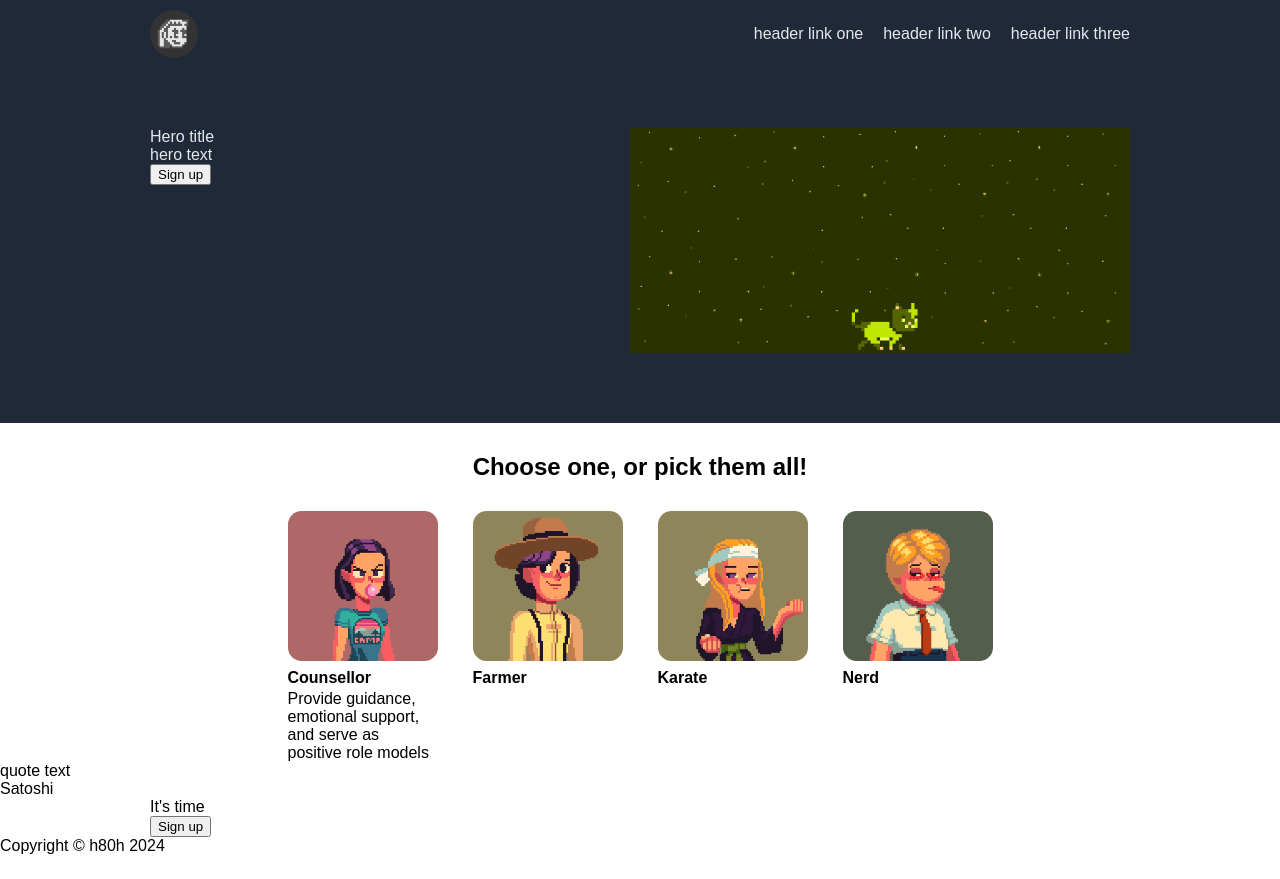
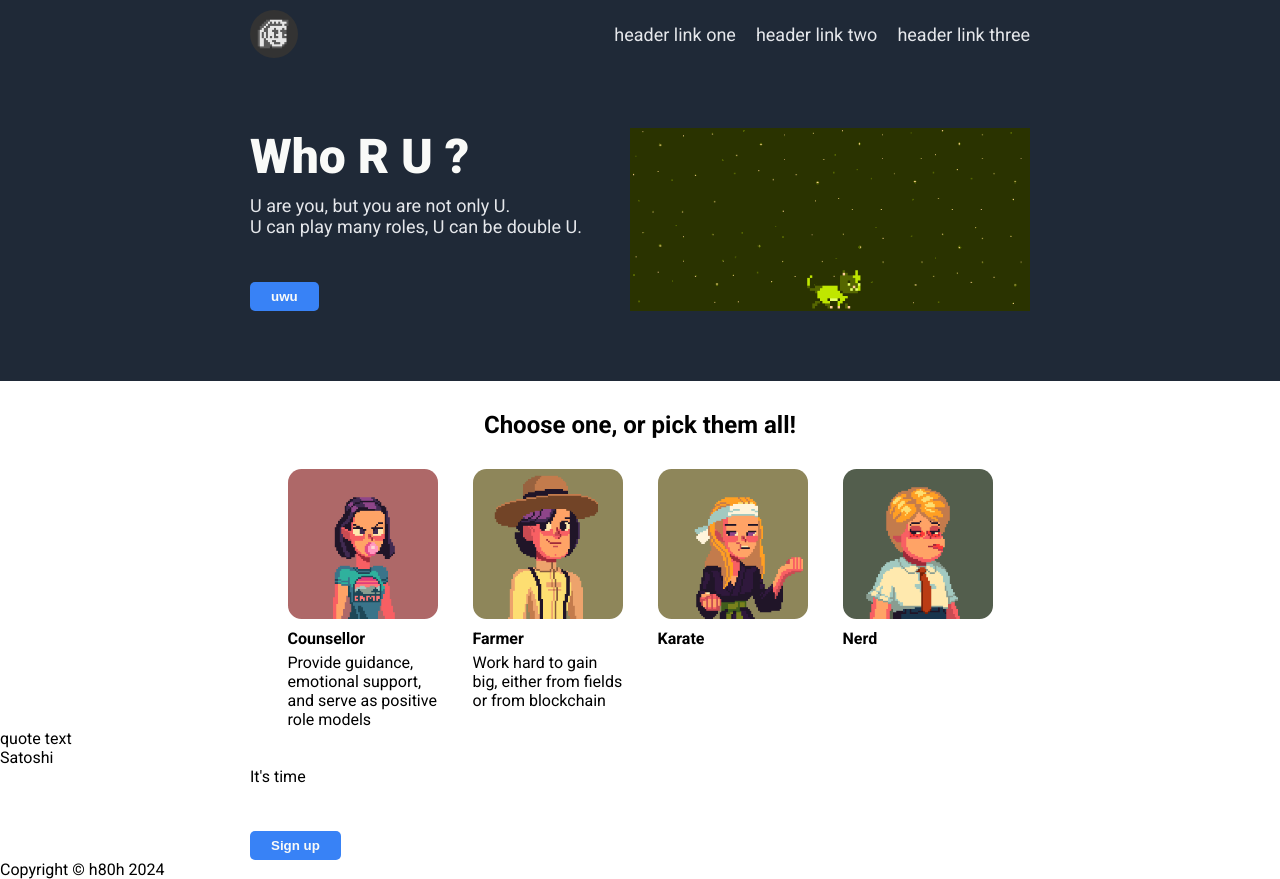
Before and after one commit to h80h/Landing_page, a plain HTML site: page index.html in a window 1280 px wide. Before the commit the page ends 855 px from the top, so only its background shows below. Drawn offline with Linux system fonts and the light colour scheme.

Commit message:
Give the landing page a subject, add favicon And do some decorate

```diff
--- a/index.html
+++ b/index.html
@@ -3,8 +3,15 @@
 <head>
   <meta charset="UTF-8">
   <meta name="viewport" content="width=device-width, initial-scale=1.0">
-  <title>Who are you?</title>
+  <title>Who R U?</title>
+  <link rel="apple-touch-icon" sizes="180x180" href="/apple-touch-icon.png">
+  <link rel="icon" type="image/png" sizes="32x32" href="./favicon/favicon-32x32.png">
+  <link rel="icon" type="image/png" sizes="16x16" href="./favicon/favicon-16x16.png">
+  <link rel="manifest" href="/site.webmanifest">
   <link rel="stylesheet" href="style.css">
+  <link rel="preconnect" href="https://fonts.googleapis.com">
+  <link rel="preconnect" href="https://fonts.gstatic.com" crossorigin>
+  <link href="https://fonts.googleapis.com/css2?family=Roboto:ital,wght@0,100;0,300;0,400;0,500;0,700;0,900;1,100;1,300;1,400;1,500;1,700;1,900&display=swap" rel="stylesheet">
 </head>
 <body>
   <div class="header">
@@ -20,9 +27,11 @@
 
   <div class="hero">
     <div class="content">
-      <div>Hero title</div>
-      <div>hero text</div>
-      <button>Sign up</button>
+      <div class="title">Who R U ?</div>
+      <div class="text">
+        U are you, but you are not only U.<br>
+        U can play many roles, U can be double U.</div>
+      <button>uwu</button>
     </div>
     <div class="hero_img">
       <img src="./image/hero_kiwi_walk_5.gif" alt="Kiwi_the_cat_wallpaper">
@@ -50,7 +59,9 @@
         <div class="info_header">
           Farmer
         </div>
-        <div class="info-text"></div>
+        <div class="info-text">
+          Work hard to gain big, either from fields or from blockchain
+        </div>
       </div>
       <div class="info">
         <div class="info_img">
--- a/style.css
+++ b/style.css
@@ -1,5 +1,5 @@
 body {
-  font-family: sans-serif;
+  font-family: "Roboto", sans-serif;
   margin: 0;
   max-height: 100vh;
   display: flex;
@@ -9,7 +9,7 @@ body {
 .header,
 .hero,
 .CTA {
-  padding: 0 150px;
+  padding: 0 250px;
 }
 
 .header,
@@ -47,23 +47,51 @@ a {
 
 .hero {
   display: flex;
+  flex: 1;
   justify-content: space-between;
-  padding: 70px 150px
+  padding: 70px 250px;
+  gap: 30px;
 }
 
 .hero_img{
-  width: 500px;  /* Adjust size as needed */
-  height: auto; /* Should be the same as width for a perfect circle */
+  width: 400px;
+  height: auto;
   overflow: hidden;
   display: flex;
   justify-content: center;
   align-items: center;
+}
 
-}
 
 .header a,
 .hero {
   color: #e5e7eb;
+}
+
+.hero .title {
+  font-size: 48px;
+  color: #F9FAF8;
+  font-weight: 900;
+}
+
+.header li,
+.hero .text {
+  font-size: 18px;
+  color: #E5E7EB;
+}
+
+.hero .text{
+  margin-top: 10px;
+}
+
+button {
+  background-color: #3882F6;
+  color: #F9FAF8;
+  font-weight: bold;
+  border-style: none;
+  padding: 7px 21px;
+  border-radius: 5px;
+  margin-top: 45px;
 }
 
 .info_area {
@@ -101,7 +129,7 @@ a {
 }
 
 .info_header {
-  padding: 8px 0 3px 0;
+  padding: 10px 0 5px 0;
   font-weight: bolder;
 }
 
```
Also changed, not shown: favicon/android-chrome-192x192.png (added), favicon/android-chrome-512x512.png (added), favicon/apple-touch-icon.png (added), favicon/favicon-16x16.png (added), favicon/favicon-32x32.png (added), favicon/favicon.ico (added), favicon/site.webmanifest (added).
